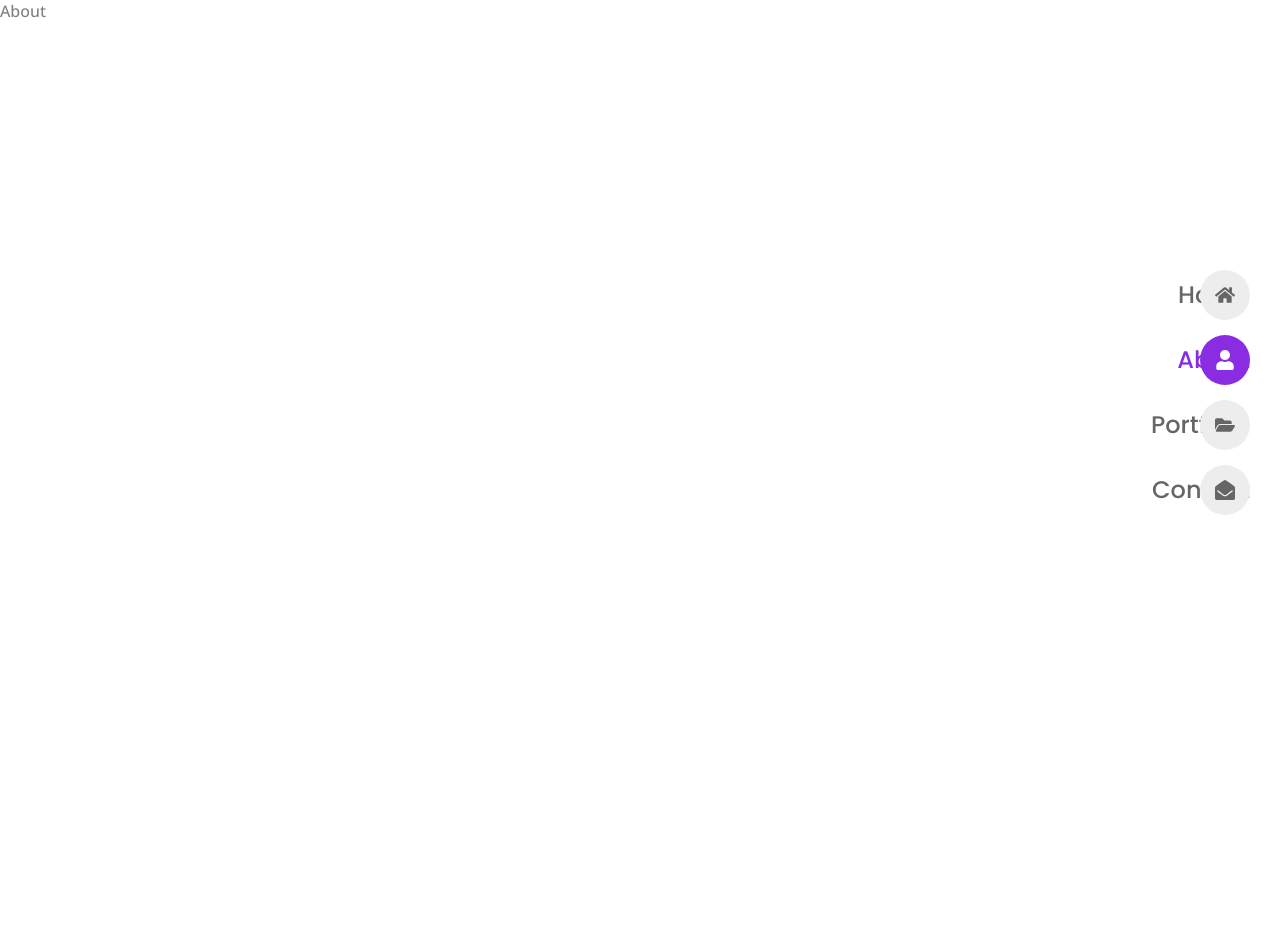
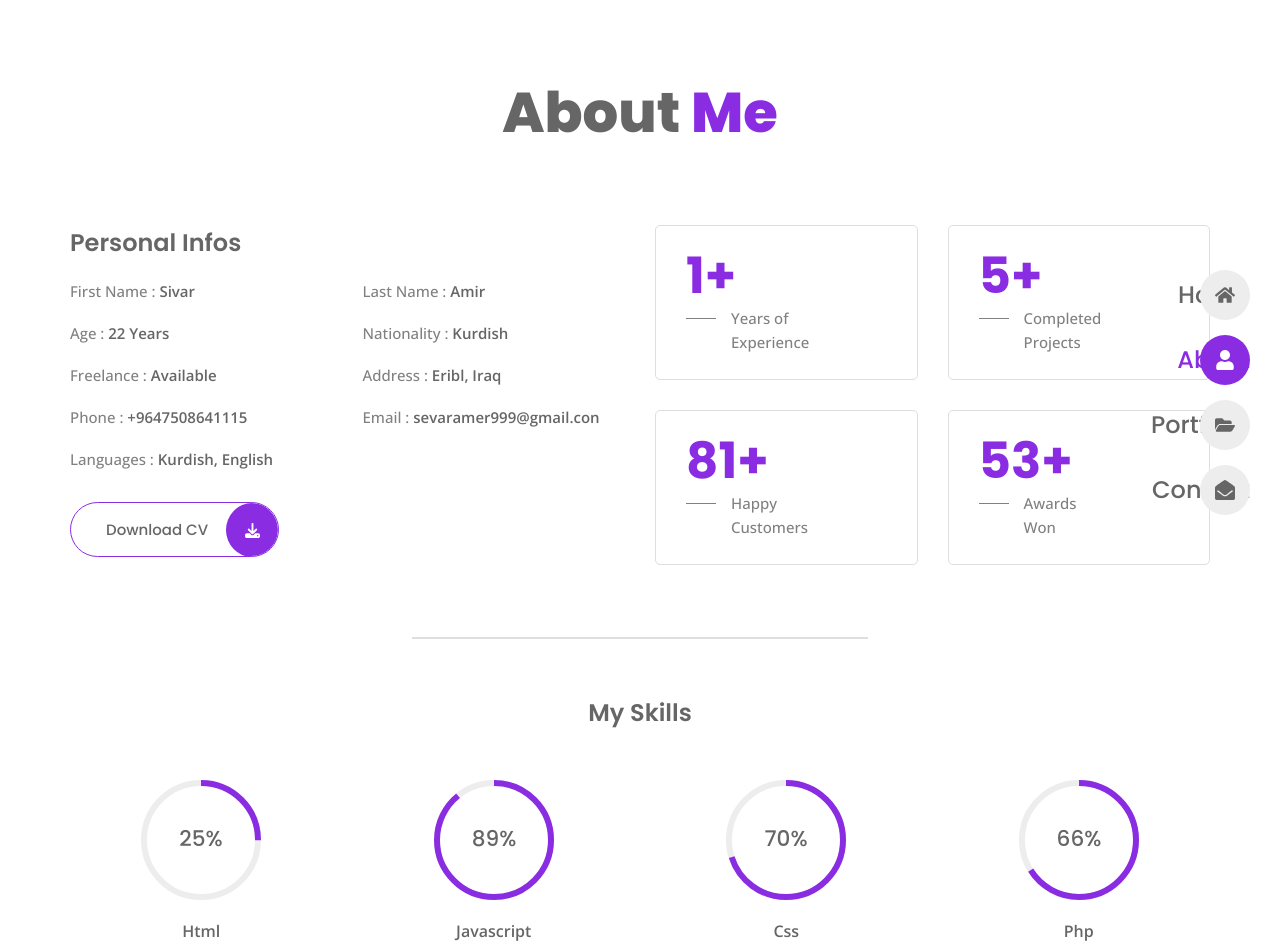
Before and after one commit to SivarAmir/SivarAmir.github.io, a React (Vite) app: page /about in a window 1280 px wide. Shown: the top 952 px of the page. Before the commit the page ends 800 px from the top, so only its background shows below. Built offline with nearby package versions, Linux system fonts and the light colour scheme.

Commit message:
create a about page

```diff
--- a/package.json
+++ b/package.json
@@ -10,7 +10,9 @@
     "preview": "vite preview"
   },
   "dependencies": {
+    "html-react-parser": "^5.1.8",
     "react": "^18.2.0",
+    "react-circular-progressbar": "^2.1.0",
     "react-dom": "^18.2.0",
     "react-icons": "^5.0.1",
     "react-router-dom": "^6.22.3"
--- a/src/App.css
+++ b/src/App.css
@@ -84,6 +84,12 @@ img {
   width: 100%;
 }
 
+/* =========== REUSABLE CSS ============ */
+.container {
+  max-width: 1140px;
+  margin-inline: auto;
+}
+
 .gird {
   display: grid;
   gap: 30px;
@@ -91,6 +97,13 @@ img {
 
 .section {
   padding-block: 70px;
+}
+
+.section__title {
+  font-size: var(--big-font-size);
+  font-weight: var(--weight-800);
+  text-align: center;
+  margin-bottom: 70px;
 }
 
 .button {
--- /dev/null
+++ b/src/components/Info.jsx
@@ -0,0 +1,19 @@
+import React from "react";
+import { personalInfo } from "../data";
+
+function Info() {
+  return (
+    <>
+      {personalInfo.map(({ title, description }, index) => {
+        return (
+          <li key={index} className="info__item">
+            <span className="info__title">{title}</span>
+            <span className="info__description">{description}</span>
+          </li>
+        );
+      })}
+    </>
+  );
+}
+
+export default Info;
--- /dev/null
+++ b/src/components/Skills.jsx
@@ -0,0 +1,27 @@
+import React from "react";
+import { skills } from "../data";
+import { CircularProgressbar } from "react-circular-progressbar";
+import "react-circular-progressbar/dist/styles.css";
+
+function Skills() {
+  return (
+    <>
+      {skills.map(({ title, percentage }, index) => {
+        return (
+          <div className="progress__box" key={index}>
+            <div className="progress__circle">
+              <CircularProgressbar
+                value={percentage}
+                text={`${percentage}%`}
+                strokeWidth={5}
+              />
+            </div>
+            <h3 className="skills__title">{title}</h3>
+          </div>
+        );
+      })}
+    </>
+  );
+}
+
+export default Skills;
--- /dev/null
+++ b/src/components/Stats.jsx
@@ -0,0 +1,20 @@
+import React from "react";
+import { stats } from "../data";
+import parse from "html-react-parser";
+
+function Stats() {
+  return (
+    <>
+      {stats.map(({ no, title }, index) => {
+        return (
+          <div key={index} className="stats__data">
+            <h3 className="stats__number">{no}</h3>
+            <p className="stats__title">{parse(title)}</p>
+          </div>
+        );
+      })}
+    </>
+  );
+}
+
+export default Stats;
--- a/src/components/navbar.css
+++ b/src/components/navbar.css
@@ -6,6 +6,7 @@
   width: 100%;
   padding: 60px 30px;
   transition: all 0.5s ease-in-out;
+  z-index: 5;
 }
 
 .show-menu {
@@ -41,6 +42,7 @@
   right: 30px;
   width: 40px;
   height: 40px;
+  z-index: 6;
   border-radius: 5px;
   background-color: var(--container-color);
   padding: 11px 10px;
--- a/src/data.jsx
+++ b/src/data.jsx
@@ -61,25 +61,25 @@ export const personalInfo = [
   {
     id: 1,
     title: "First Name : ",
-    description: "Steve",
+    description: "Sivar",
   },
 
   {
     id: 2,
     title: "Last Name : ",
-    description: "Milner",
+    description: "Amir",
   },
 
   {
     id: 3,
     title: "Age : ",
-    description: "27 Years",
+    description: "22 Years",
   },
 
   {
     id: 4,
     title: "Nationality : ",
-    description: "Tunisian",
+    description: "Kurdish",
   },
 
   {
@@ -91,44 +91,38 @@ export const personalInfo = [
   {
     id: 6,
     title: "Address : ",
-    description: "Tunis",
+    description: "Eribl, Iraq",
   },
 
   {
     id: 7,
     title: "Phone : ",
-    description: "+21621184010",
+    description: "+9647508641115",
   },
 
   {
     id: 8,
     title: "Email : ",
-    description: "you@mail.com",
+    description: "sevaramer999@gmail.con",
   },
 
   {
     id: 9,
-    title: "Skype : ",
-    description: "steve.milner",
-  },
-
-  {
-    id: 10,
-    title: "Langages : ",
-    description: "French, English",
+    title: "Languages : ",
+    description: "Kurdish, English",
   },
 ];
 
 export const stats = [
   {
     id: 1,
-    no: "12+",
+    no: "1+",
     title: "Years of <br /> Experience",
   },
 
   {
     id: 2,
-    no: "97+",
+    no: "5+",
     title: "Completed <br /> Projects",
   },
 
--- a/src/pages/about/About.jsx
+++ b/src/pages/about/About.jsx
@@ -1,7 +1,45 @@
 import React from "react";
+import { FaDownload } from "react-icons/fa6";
+import Info from "../../components/Info";
+import "./about.css";
+import Stats from "../../components/Stats";
+import Skills from "../../components/Skills";
 
 function About() {
-  return <div>About</div>;
+  return (
+    <main className="section container">
+      <section className="about">
+        <h2 className="section__title">
+          About <span>Me</span>
+        </h2>
+        <div className="about__container grid">
+          <div className="about__info">
+            <h3 className="section__subtitle">Personal Infos</h3>
+            <ul className="info__list grid">
+              <Info />
+            </ul>
+            <a href="" className="button">
+              Download CV
+              <span className="button__icon">
+                <FaDownload />
+              </span>
+            </a>
+          </div>
+          <div className="stats">
+            <Stats />
+          </div>
+        </div>
+      </section>
+      <div className="separator"></div>
+      <section className="skills">
+        <h3 className="section__subtitle subtitle__center">My Skills</h3>
+        <div className="skills__container gird">
+          <Skills />
+        </div>
+      </section>
+      <div className="separator"></div>
+    </main>
+  );
 }
 
 export default About;
--- a/src/pages/about/about.css
+++ b/src/pages/about/about.css
@@ -0,0 +1,106 @@
+.about__container,
+.info__list,
+.stats {
+  display: grid;
+  grid-template-columns: repeat(2, 1fr);
+  gap: 30px;
+}
+
+.section__title span {
+  color: var(--first-color);
+}
+
+.info__list {
+  row-gap: 20px;
+  margin-bottom: 32px;
+}
+
+.section__subtitle {
+  font-size: var(--h3-font-size);
+  font-weight: var(--weight-600);
+  margin-bottom: 20px;
+}
+
+.info__list .info__title,
+.info__list .info__description {
+  font-size: var(--small-font-size);
+}
+
+.info__list .info__description {
+  color: var(--title-color);
+  font-weight: var(--weight-600);
+}
+
+.stats__data {
+  border: 1px solid var(--border-color);
+  padding: 20px 30px 25px;
+  border-radius: 5px;
+}
+
+.stats__number {
+  color: var(--first-color);
+  font-size: var(--h1-font-size);
+  line-height: 1.2;
+}
+
+.stats__title {
+  font-size: var(--small-font-size);
+  line-height: 1.6;
+  padding-left: 45px;
+  position: relative;
+}
+
+.stats__title::before {
+  content: "";
+  background-color: var(--text-color);
+  width: 30px;
+  height: 1px;
+  position: absolute;
+  top: 25%;
+  left: 0;
+}
+
+.separator {
+  border-top: 2px solid var(--border-color);
+  max-width: 40%;
+  margin: 72px auto 56px;
+}
+
+.subtitle__center {
+  text-align: center;
+  margin-bottom: 50px;
+}
+
+.skills__container {
+  grid-template-columns: repeat(4, 1fr);
+  justify-items: center;
+  row-gap: 48px;
+}
+
+.progress__circle {
+  width: 120px;
+  height: 120px;
+}
+
+.CircularProgressbar-path {
+  stroke: var(--first-color) !important;
+  stroke-linecap: butt !important;
+}
+
+.CircularProgressbar-trail {
+  stroke: var(--container-color) !important;
+}
+
+.CircularProgressbar-text {
+  fill: var(--title-color) !important;
+  font-family: var(--second-font) !important;
+  font-size: var(--large-font-size) !important;
+}
+
+.skills__title {
+  font-family: var(--body-font);
+  font-size: var(--normal-font-size);
+  font-weight: var(--weight-600);
+  text-align: center;
+  margin-top: 20px;
+}
```
Also changed, not shown: 1 other file (tests, documents, lock files or other folders).
